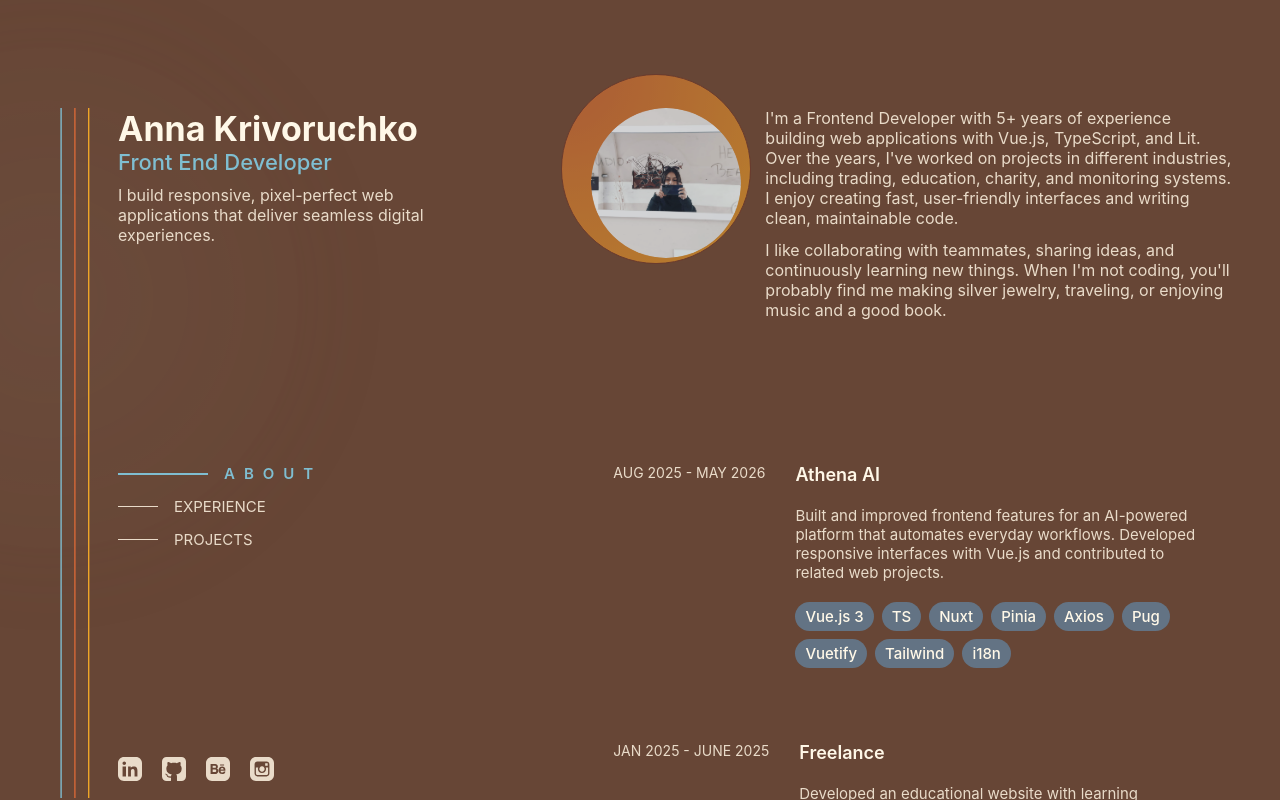
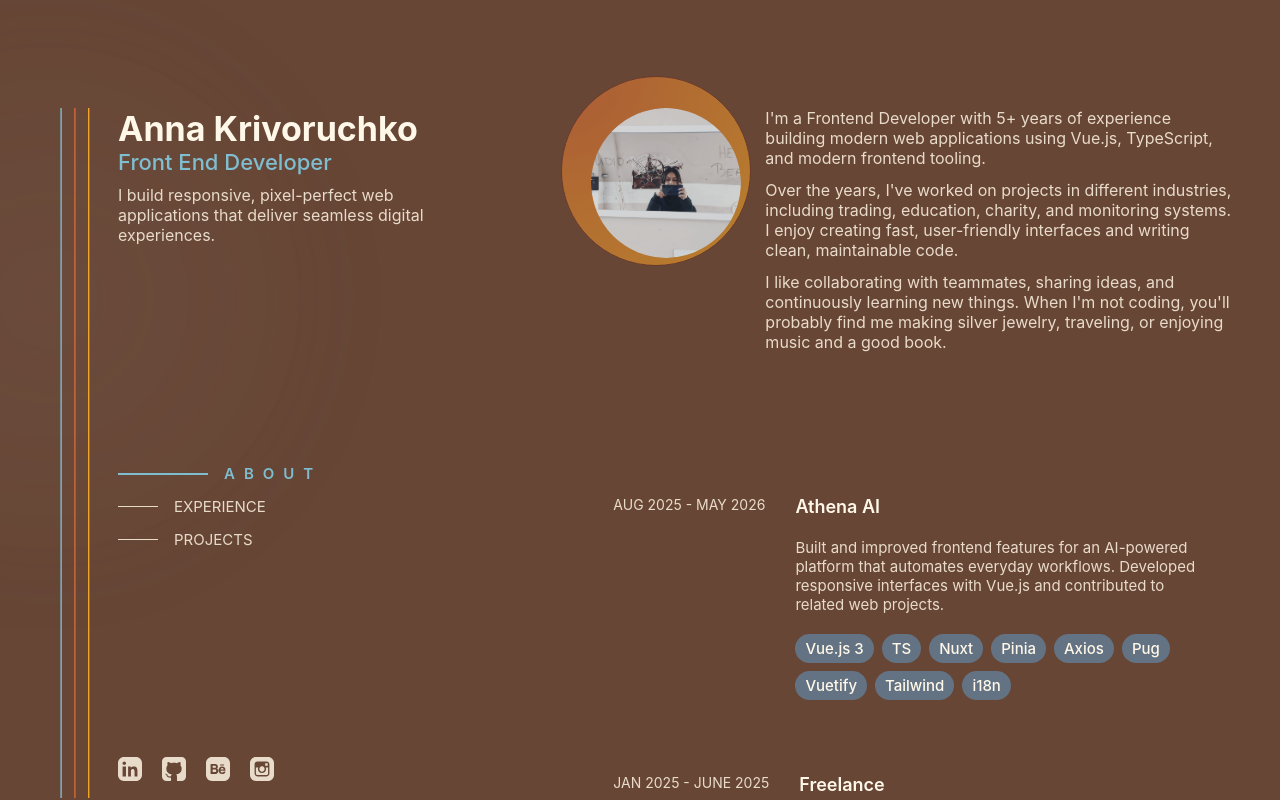
Before and after one commit to Krivoruchko-Anna/portfolio-update, a Vue app: page / in a window 1280 px wide. Shown: the top 800 px of the page. Built offline with nearby package versions, Linux system fonts and the light colour scheme.

Commit message:
Small About content updates

```diff
--- a/src/components/About.vue
+++ b/src/components/About.vue
@@ -40,7 +40,10 @@ const bounceEffect = throttle(() => {
 
       <div class="about__info">
         <p>
-          I'm a Frontend Developer with 5+ years of experience building web applications with Vue.js, TypeScript, and Lit. Over the years, I've worked on projects in different industries, including trading, education, charity, and monitoring systems. I enjoy creating fast, user-friendly interfaces and writing clean, maintainable code.
+          I'm a Frontend Developer with 5+ years of experience building modern web applications using Vue.js, TypeScript, and modern frontend tooling.
+        </p>
+        <p>
+          Over the years, I've worked on projects in different industries, including trading, education, charity, and monitoring systems. I enjoy creating fast, user-friendly interfaces and writing clean, maintainable code.
         </p>
         <p>
           I like collaborating with teammates, sharing ideas, and continuously learning new things. When I'm not coding, you'll probably find me making silver jewelry, traveling, or enjoying music and a good book.
```
